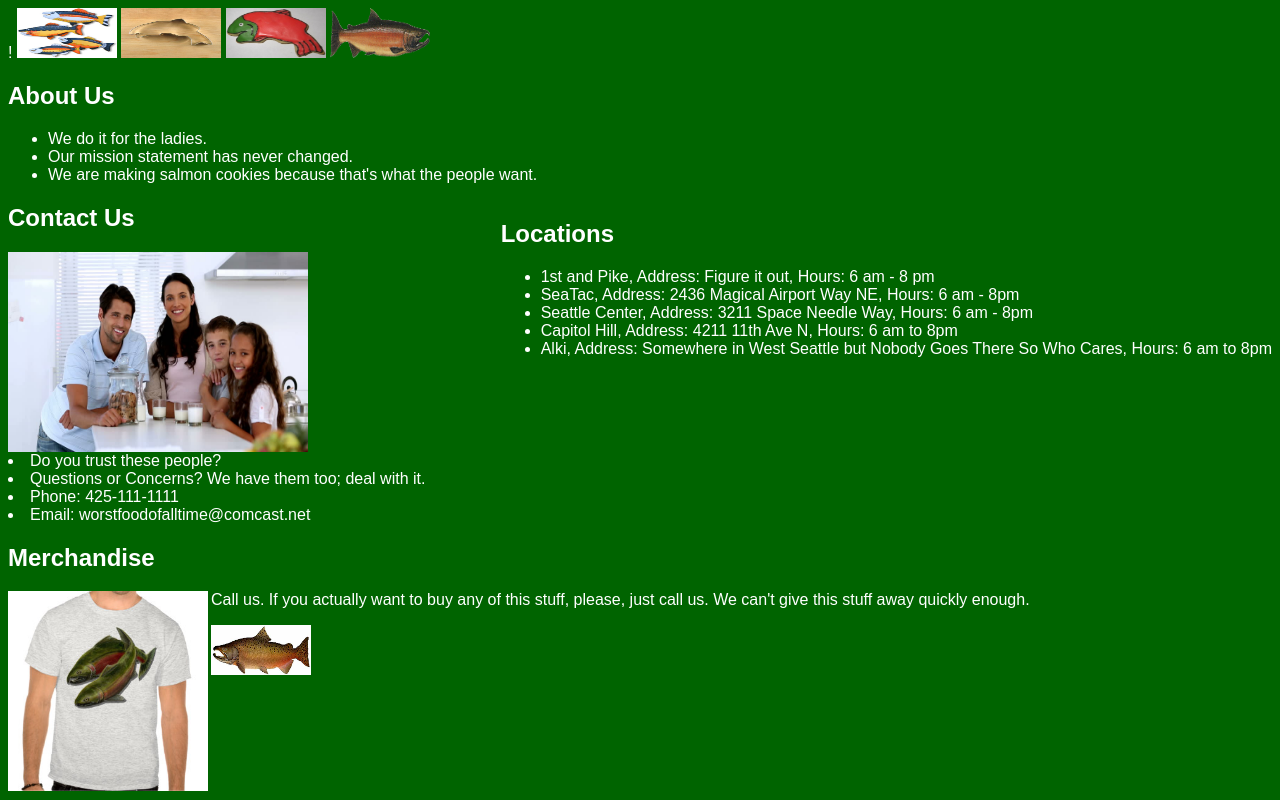
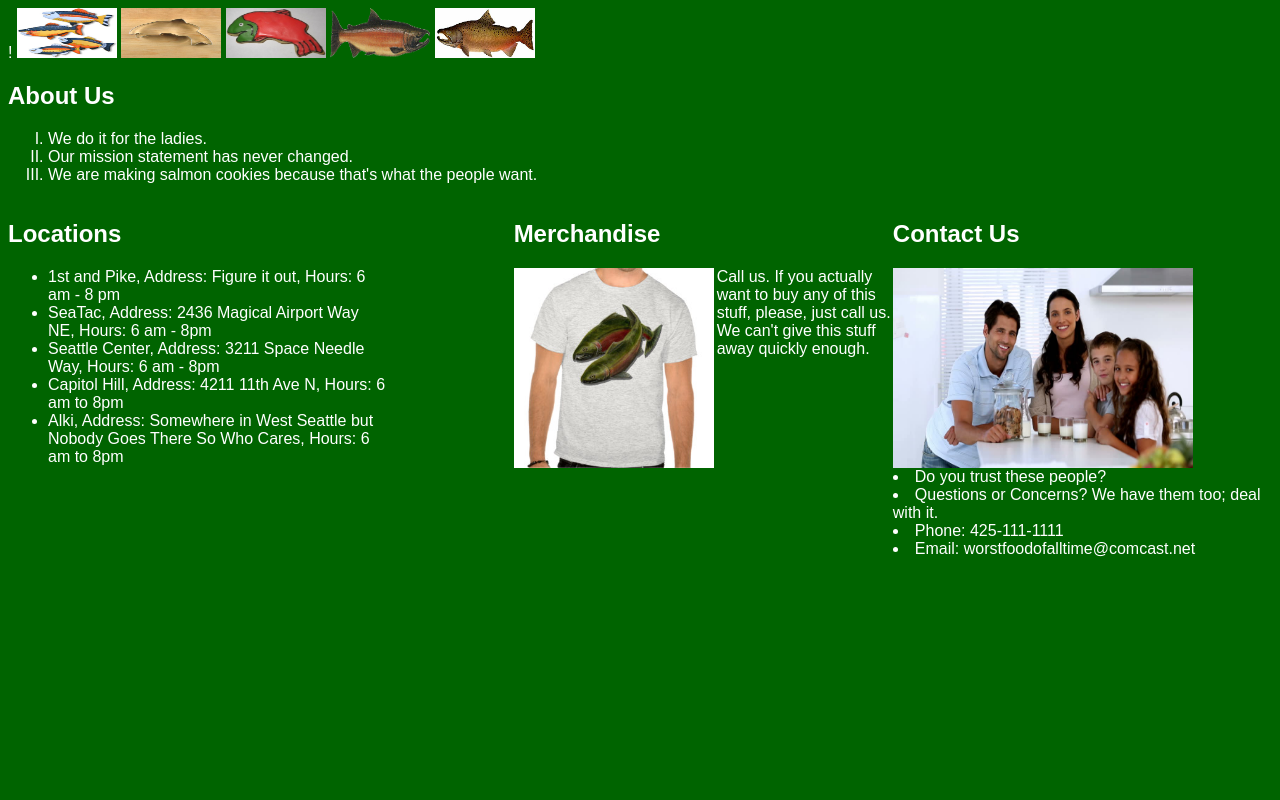
Before and after one commit to AdrianV01/SalmonCookies, a plain HTML site: page index.html in a window 1280 px wide. Drawn offline with Linux system fonts and the light colour scheme.

Commit message:
Finished styling and redividing this page

```diff
--- a/index.html
+++ b/index.html
@@ -6,8 +6,10 @@
 <img src= "cutter.jpeg" alt= "Another awful picture" width = 100 height= 50>
 <img src= "frosted-cookie.jpg" alt = "Don't ever eat this" width = 100 height = 50>
 <img src = "salmon.png" alt = "Yummy" width= 100 height = 50>
+<img src= "chinook.jpg" alt = "Fish." width= 100 height= 50
 </head>
 <body>
+<div id= container>
 <div id = about> <h2> About Us </h2>
 <ul id= yeah>
   <li> We do it for the ladies. </li>
@@ -15,7 +17,7 @@
 <li>  We are making salmon cookies because that's what the people want. </li>
 
 </div>
-<div id = part1>
+<div id = leftPortion>
 <h2> Locations </h2>
 <ul>
   <li> 1st and Pike, Address: Figure it out, Hours: 6 am - 8 pm </li>
@@ -25,7 +27,7 @@
   <li> Alki, Address: Somewhere in West Seattle but Nobody Goes There So Who Cares, Hours: 6 am to 8pm </li>
 </ul>
 </div>
-<div id = part2>
+<div id = centralPortion>
 <h2> Contact Us </h2>
 <img src = "family.jpg" alt = "This is who we are. This is what we do." width= 300 height = 200 align= middle
 <ul>
@@ -36,14 +38,14 @@
   <li>Email: worstfoodofalltime@comcast.net</li>
 </ul>
 </div>
-<div id= part3>
+<div id= rightPortion>
   <h2> Merchandise </h2>
   <img src = "shirt.jpg" alt = "Why would you ever want to buy this" width = 200 height = 200 align= left>
   <p> Call us. If you actually want to buy any of this stuff, please, just call us.
     We can't give this stuff away quickly enough. </p>
 </div>
-<img src= "chinook.jpg" alt = "Fish." width= 100 height= 50
 </body>
+<div>
 
 
 
--- a/style.css
+++ b/style.css
@@ -2,7 +2,7 @@
 #about {}
 body {
   background-color: darkgreen;}
-  #part1{float: right;}
-  #part2
-  #part3
-  #yeah {list-style: lower-greek;}
+  #leftPortion{width: 30%; float: left;}
+  #centralPortion{width: 30%; float: right;}
+  #rightPortion{width: 30%; float: right}
+  #yeah {list-style: upper-roman;}
```
